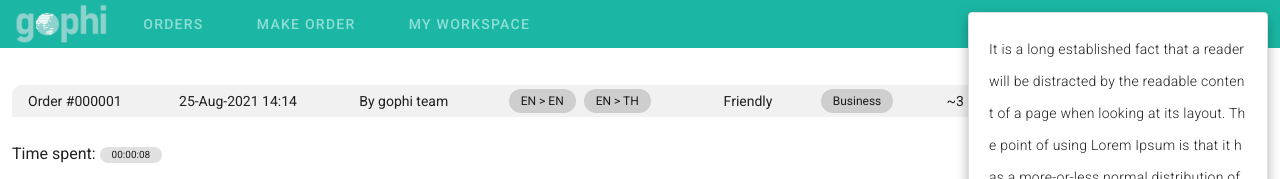
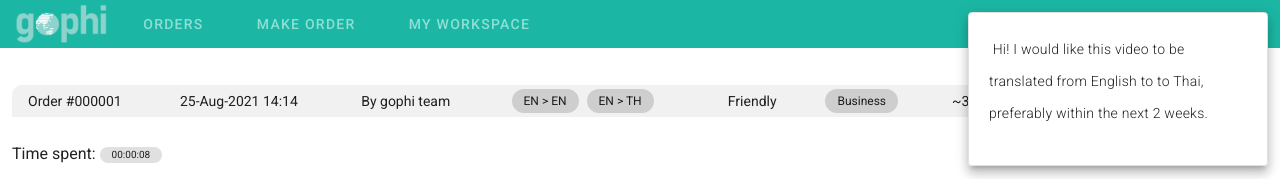
Before and after one commit to upside-down-cubes/gophi-frontend, a Vue app: page /my_workspace in a window 1280 px wide. Both pictures are taken after a click on the button 1144 px from the left and 101 px from the top of the page. Shown: the top 179 px of the page. Built offline with nearby package versions, Linux system fonts and the light colour scheme.

Commit message:
Minor changes

```diff
--- a/src/components/translator/TranslatorCurrentOrders.vue
+++ b/src/components/translator/TranslatorCurrentOrders.vue
@@ -84,7 +84,14 @@
                 </template>
                 <v-card class="mx-auto" max-width="300" outlined>
                   <v-card-title class="ma-1">
-                    <p class="font-weight-light" style="font-size: 14px">
+                    <p
+                      class="font-weight-light"
+                      style="
+                        font-size: 14px;
+                        white-space: pre-wrap;
+                        word-break: normal;
+                      "
+                    >
                       Hi! I would like this video to be translated from English
                       to Thai, preferably within the next 2 weeks.
                     </p>
@@ -184,7 +191,7 @@ export default {
         ],
         level: "Friendly",
         category: "Business",
-        length: "~3 mins",
+        length: "~3 min",
         amount: "฿122",
       },
     ],
--- a/src/components/translator/TranslatorOrder.vue
+++ b/src/components/translator/TranslatorOrder.vue
@@ -106,7 +106,14 @@
                 </template>
                 <v-card class="mx-auto" max-width="300" outlined>
                   <v-card-title class="ma-1">
-                    <p class="font-weight-light" style="font-size: 14px; word-break: normal">
+                    <p
+                      class="font-weight-light"
+                      style="
+                        font-size: 14px;
+                        white-space: pre-wrap;
+                        word-break: normal;
+                      "
+                    >
                       {{ item.noteFromCustomer }}
                     </p>
                   </v-card-title>
@@ -360,7 +367,14 @@
                 </template>
                 <v-card class="mx-auto" max-width="300" outlined>
                   <v-card-title class="ma-1">
-                    <p class="font-weight-light" style="font-size: 14px; word-break: normal">
+                    <p
+                      class="font-weight-light"
+                      style="
+                        font-size: 14px;
+                        white-space: pre-wrap;
+                        word-break: normal;
+                      "
+                    >
                       Hi! I would like this video to be translated from English
                       to Thai, preferably within the next 2 weeks.
                     </p>
@@ -454,7 +468,7 @@ export default {
         ],
         level: "Friendly",
         category: "Business",
-        length: "~3 mins",
+        length: "~3 min",
         amount: "฿122",
       },
     ],
--- a/src/components/translator/TranslatorWorkspace.vue
+++ b/src/components/translator/TranslatorWorkspace.vue
@@ -40,18 +40,16 @@
               </template>
               <v-card class="mx-auto" max-width="300" outlined>
                 <v-card-title class="ma-1">
-                  <p class="font-weight-light" style="font-size: 14px">
-                    It is a long established fact that a reader will be
-                    distracted by the readable content of a page when looking at
-                    its layout. The point of using Lorem Ipsum is that it has a
-                    more-or-less normal distribution of letters, as opposed to
-                    using 'Content here, content here', making it look like
-                    readable English. Many desktop publishing packages and web
-                    page editors now use Lorem Ipsum as their default model
-                    text, and a search for 'lorem ipsum' will uncover many web
-                    sites still in their infancy. Various versions have evolved
-                    over the years, sometimes by accident, sometimes on purpose
-                    (injected humour and the like).
+                  <p
+                    class="font-weight-light"
+                    style="
+                      font-size: 14px;
+                      white-space: pre-wrap;
+                      word-break: normal;
+                    "
+                  >
+                    Hi! I would like this video to be translated from English to
+                    to Thai, preferably within the next 2 weeks.
                   </p>
                 </v-card-title>
               </v-card>
@@ -317,8 +315,8 @@ export default {
         ],
         level: "Friendly",
         category: "Business",
-        length: "~3 mins",
-        amount: "$122",
+        length: "~3 min",
+        amount: "฿122",
       },
     ],
     video:
```
